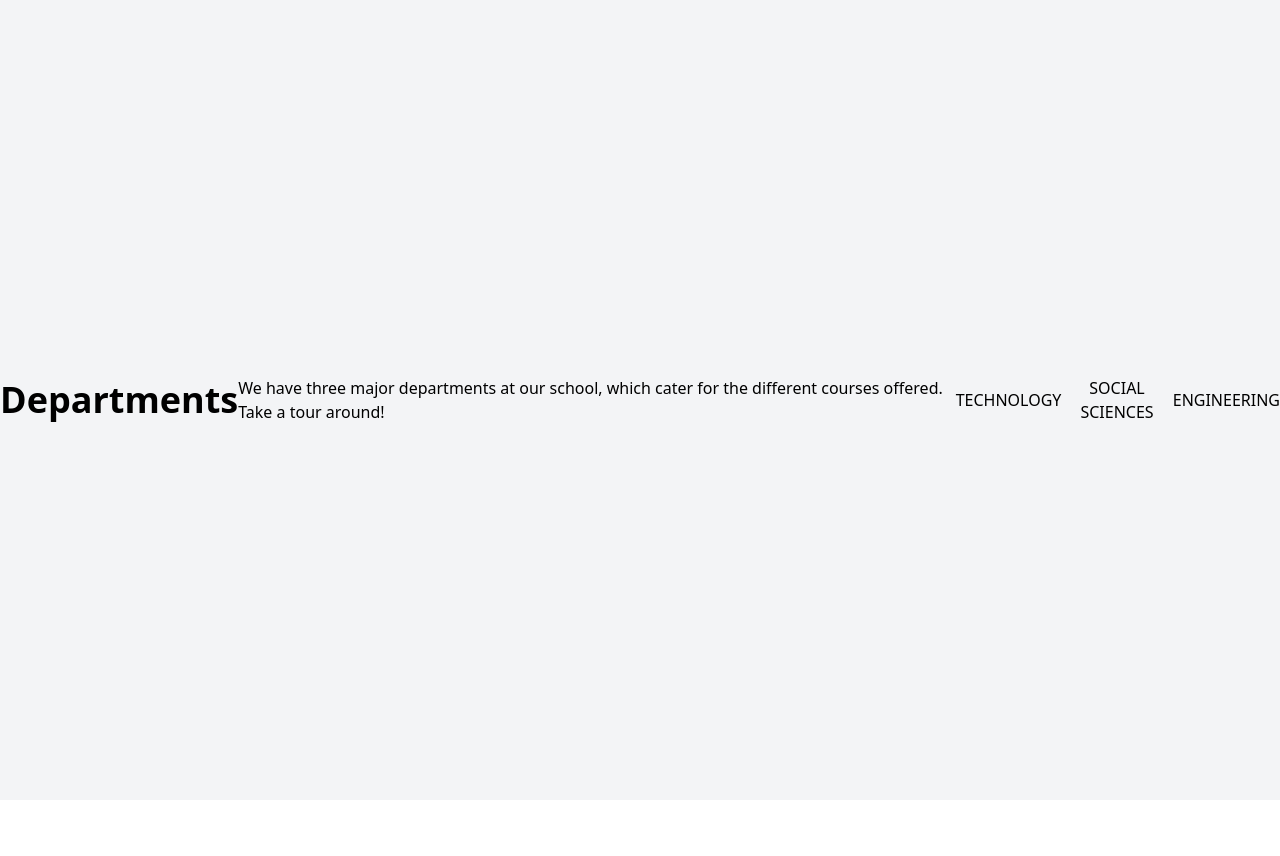
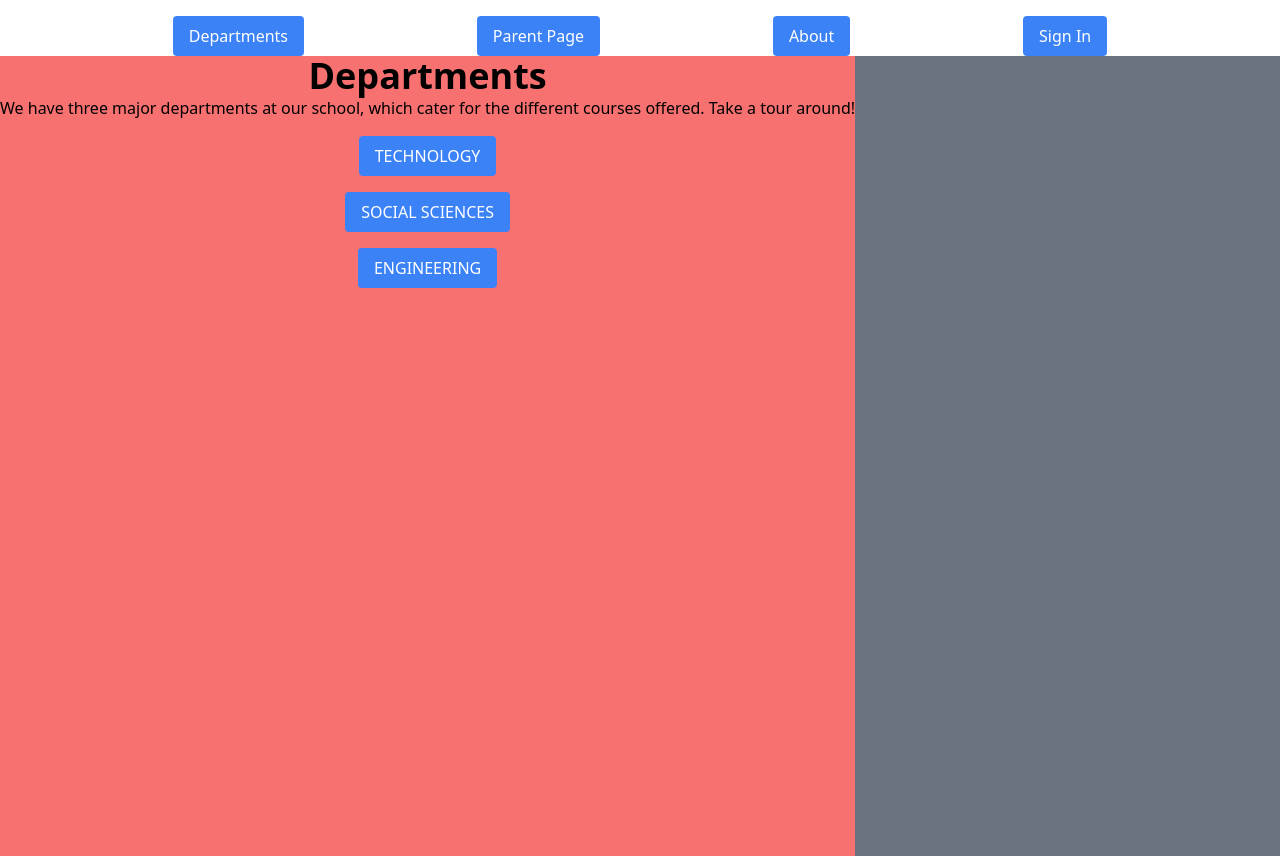
Before and after one commit to paul-nadola/Academic-Sphere-Capstone-project, a React (Create React App) app in the folder client/: page /departments in a window 1280 px wide. Before the commit the page ends 800 px from the top, so only its background shows below. Built offline with nearby package versions, Linux system fonts and the light colour scheme.

Commit message:
refined the departments page using flex

```diff
--- a/client/src/Departments.js
+++ b/client/src/Departments.js
@@ -3,21 +3,80 @@ import { Link } from 'react-router-dom';
 
 function Departments() {
   return (
-    <div className="h-screen flex items-center justify-center bg-gray-100">
+    <>
+    <div className="flex justify-evenly">
+            <button className='mt-4'>
+            <Link
+              to="/departments"
+              className="block bg-blue-500 text-white py-2 px-4 rounded hover:bg-blue-600 transition duration-300 text-center"
+            >
+              Departments
+            </Link>
+            </button>
+
+            <button className='mt-4'>
+            <Link
+              to="/parents"
+              className="block bg-blue-500 text-white py-2 px-4 rounded hover:bg-blue-600 transition duration-300 text-center"
+            >
+              Parent Page
+            </Link>
+            </button>
+
+            <button className='mt-4'>
+            <Link
+              to="/about"
+              className="block bg-blue-500 text-white py-2 px-4 rounded hover:bg-blue-600 transition duration-300 text-center"
+            >
+              About
+            </Link>
+            </button>
+
+            <button className="mt-4">
+            <Link
+              to="/signin"
+              className="block bg-blue-500 text-white py-2 px-4 rounded hover:bg-blue-600 transition duration-300 w-full text-center"
+            >
+              Sign In
+            </Link>
+          </button>
+          </div>
+    <div className="h-screen flex justify-start bg-gray-500 w-90vw">
+      <div className='bg-red-400 h-70vh w-90vw flex flex-col items-center'>
       <h1 className="text-4xl font-bold">Departments</h1>
       <p>
         We have three major departments at our school, which cater for the different courses offered. Take a tour around!
       </p>
-      <Link to="/technology">
-        <button>TECHNOLOGY</button>
-      </Link>
-      <Link to="/social-sciences">
-        <button>SOCIAL SCIENCES</button>
-      </Link>
-      <Link to="/engineering">
-        <button>ENGINEERING</button>
-      </Link>
+
+      <button className="mt-4">
+            <Link
+              to="/technology"
+              className="block bg-blue-500 text-white py-2 px-4 rounded hover:bg-blue-600 transition duration-300 w-full text-center"
+            >
+              TECHNOLOGY
+            </Link>
+          </button>
+          <button className="mt-4">
+            <Link
+              to="/social-sciences"
+              className="block bg-blue-500 text-white py-2 px-4 rounded hover:bg-blue-600 transition duration-300 w-full text-center"
+            >
+              SOCIAL SCIENCES
+            </Link>
+          </button>
+         <button className="mt-4">
+            <Link
+              to="/engineering"
+              className="block bg-blue-500 text-white py-2 px-4 rounded hover:bg-blue-600 transition duration-300 w-full text-center"
+            >
+              ENGINEERING
+            </Link>
+          </button>
+      </div>
+
     </div>
+    </>
+
   );
 }
 
```
